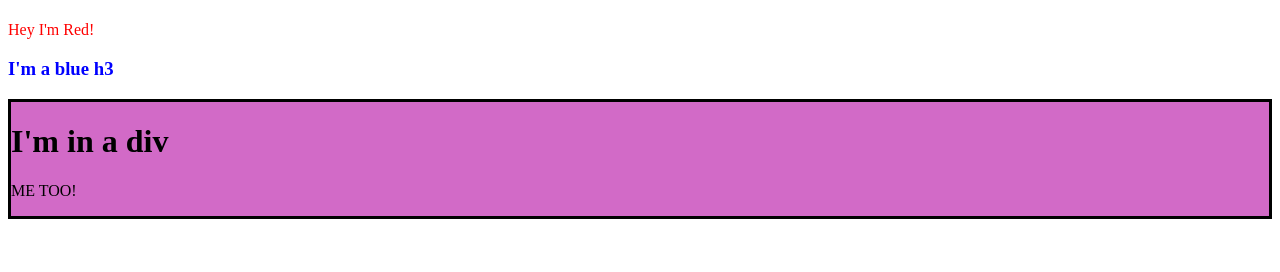
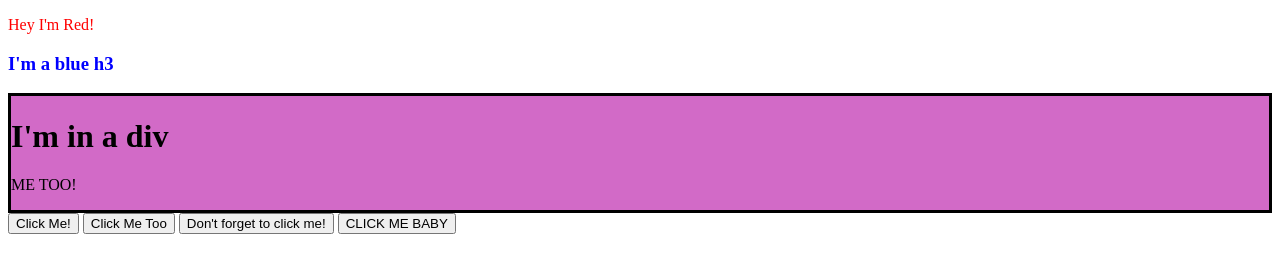
Before and after one commit to pataskad/dom-manipulation-practice, a plain HTML site: page index.html in a window 1280 px wide. Drawn offline with Linux system fonts and the light colour scheme.

Commit message:
additional utilities and DOM manipulation practices added, various pieces commented out for safety to allow for one event method per button, with separate functions/methods for each visible button

```diff
--- a/index.html
+++ b/index.html
@@ -6,9 +6,15 @@
     </head>
 
     <body>
-        <h1>
+        <div id="container"></div>
 
-        </h1>
-        <div id="container"></div>
+        <!--First event method-->
+        <button onclick="alert('Hello world')">Click Me!</button>
+        <!--Second event method (Javascript in scripts.js)-->
+        <button id="btn">Click Me Too</button>
+        <!--Third event method (Javascript in scripts.js)-->
+        <button id="btn3">Don't forget to click me!</button>
+
+        <button id="btn4" onclick="alertFunction()">CLICK ME BABY</button>
     </body>
 </html>
--- a/scripts.js
+++ b/scripts.js
@@ -28,3 +28,29 @@ newContainer.appendChild(p2Text);
 container.appendChild(pText);
 container.appendChild(headerBlue);
 container.appendChild(newContainer);
+
+//second event method script
+const btn = document.querySelector('#btn');
+btn.onclick = () => alert('Hello World');
+
+//third event method script
+const btn3 = document.querySelector('#btn3');
+btn3.addEventListener('click', () => {
+    alert('Hello World');
+})
+
+//named function event listener | METHOD 1
+function alertFunction() {
+    alert('YAY! YOU DID IT!');
+}
+
+// METHOD 2 -- NOTE lowercase 'c' on the 'onclick'
+// btn4.onclick = alertFunction;
+
+// METHOD 3
+// btn4.addEventListener('click', alertFunction);
+
+// event properties and abilities practice section
+btn4.addEventListener('click', function (e) {
+    e.target.style.background = 'blue';
+})
```
Also changed, not shown: 1 other file.
